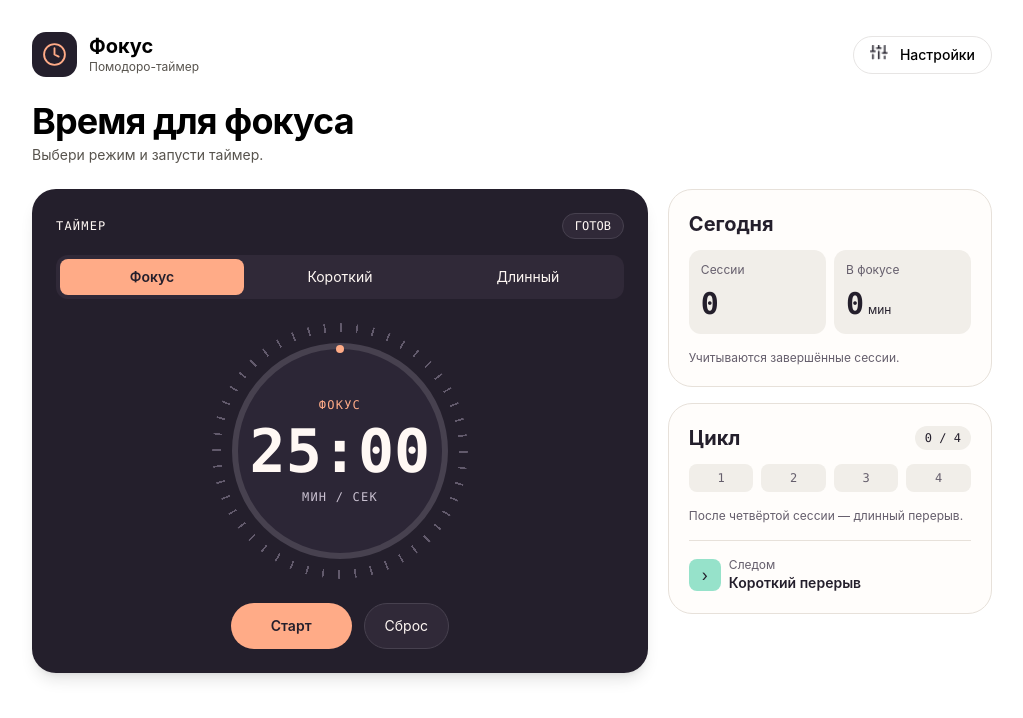
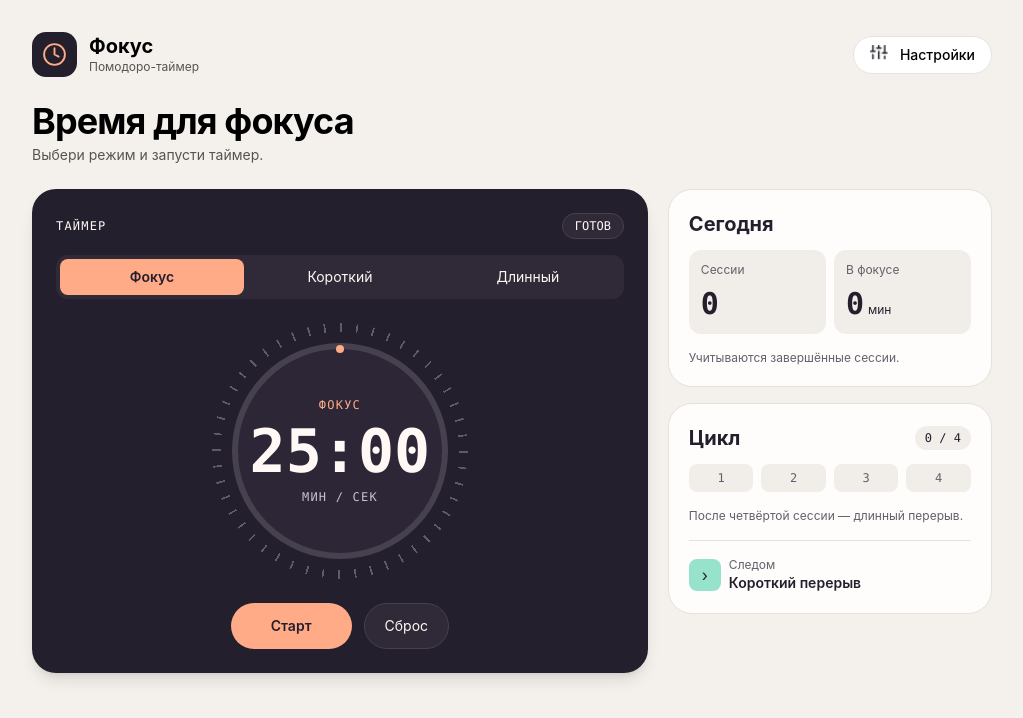
Before and after one commit to runohod/pomodorro, a React (Vite) app: page / in a window 1280 px wide. Shown: the top 718 px of the page, without its empty margins (128-1151 px from the left). Built offline with nearby package versions, Linux system fonts and the light colour scheme.

Commit message:
верстка 18.11

```diff
--- a/src/app/styles/index.css
+++ b/src/app/styles/index.css
@@ -1 +1,5 @@
 @import "tailwindcss";
+
+body {
+  background-color: #F4F1EC;
+}
--- a/src/pages/timer/ui/TimerDial.tsx
+++ b/src/pages/timer/ui/TimerDial.tsx
@@ -3,7 +3,7 @@ export const TimerDial = () => {
     <div className="relative mx-auto my-6 aspect-square w-64 max-w-full">
       <div
         aria-hidden="true"
-        className="absolute inset-0 rounded-full bg-[repeating-conic-gradient(#625a6c_0deg_0.8deg,transparent_0.8deg_7.5deg)] [mask-image:radial-gradient(farthest-side,transparent_calc(100%_-_9px),black_0)]"
+        className="absolute inset-0 rounded-full bg-[repeating-conic-gradient(#625a6c_0deg_0.8deg,transparent_0.8deg_7.5deg)] mask-[radial-gradient(farthest-side,transparent_calc(100%-9px),black_0)]"
       />
 
       <div className="absolute inset-5 flex flex-col items-center justify-center gap-2 rounded-full border-[6px] border-[#47414f] bg-[#2c2636]">
--- a/src/pages/timer/ui/TimerPage.tsx
+++ b/src/pages/timer/ui/TimerPage.tsx
@@ -91,7 +91,7 @@ export const TimerPage = () => {
           </div>
         </section>
 
-        <aside className="flex min-w-0 flex-col gap-4 text-[#241f2c]">
+        <div className="flex min-w-0 flex-col gap-4 text-[#241f2c]">
           <section className="rounded-3xl border border-[#e7e1da] bg-[#fffdfb] p-5">
             <h2 className="text-xl font-bold">Сегодня</h2>
 
@@ -154,7 +154,7 @@ export const TimerPage = () => {
               </div>
             </div>
           </section>
-        </aside>
+        </div>
       </div>
     </main>
   );
```
